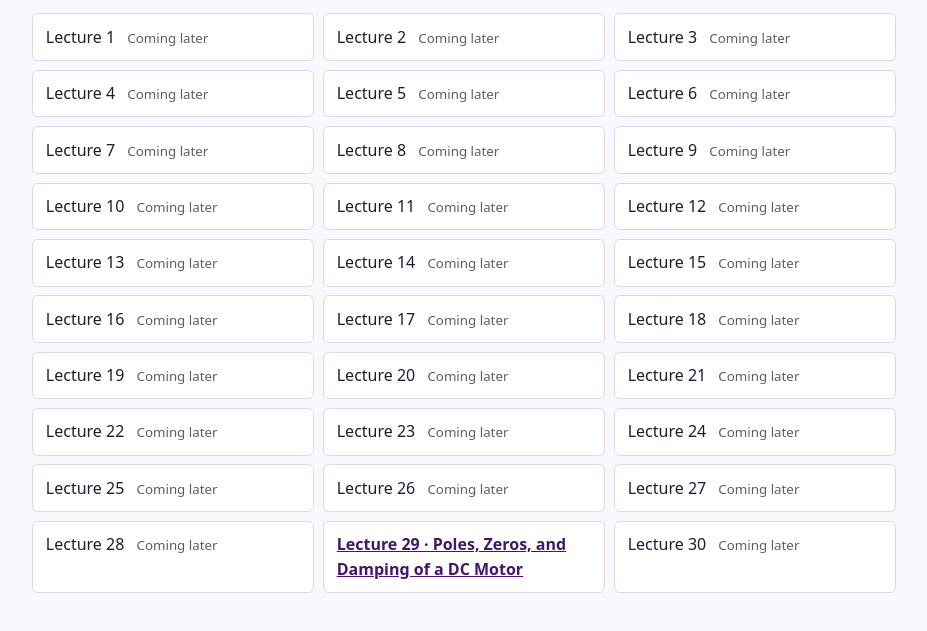
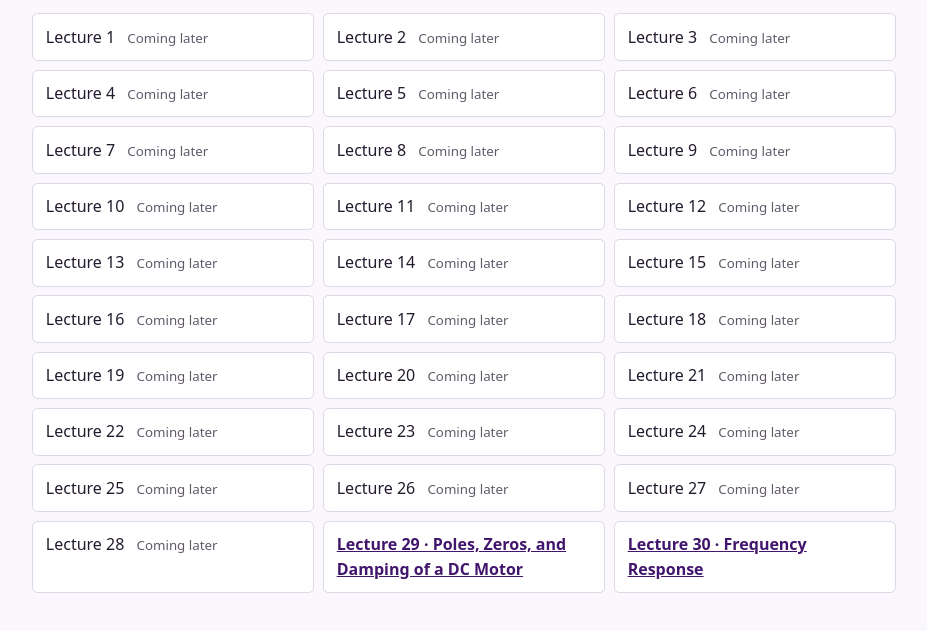
Before and after one commit to janghyesoo/System-Dynamic, a plain HTML site: page index.html in a window 1280 px wide. Shown: the part 139-770 px from the top of the page, without its empty margins (176-1103 px from the left). Drawn offline with Linux system fonts and the light colour scheme.

Commit message:
Link Lecture 30 from ME341 homepage

```diff
--- a/index.html
+++ b/index.html
@@ -45,7 +45,7 @@ a { color:#42166d; font-weight:650 }
 <li>Lecture 27 <small>Coming later</small></li>
 <li>Lecture 28 <small>Coming later</small></li>
 <li><a href="lectures/29/">Lecture 29 · Poles, Zeros, and Damping of a DC Motor</a></li>
-<li>Lecture 30 <small>Coming later</small></li>
+<li><a href="lectures/30/">Lecture 30 · Frequency Response</a></li>
 </ol>
 </main>
 </html>
```
